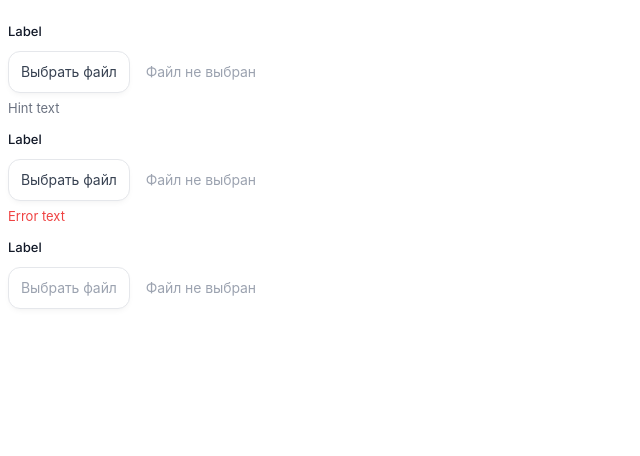
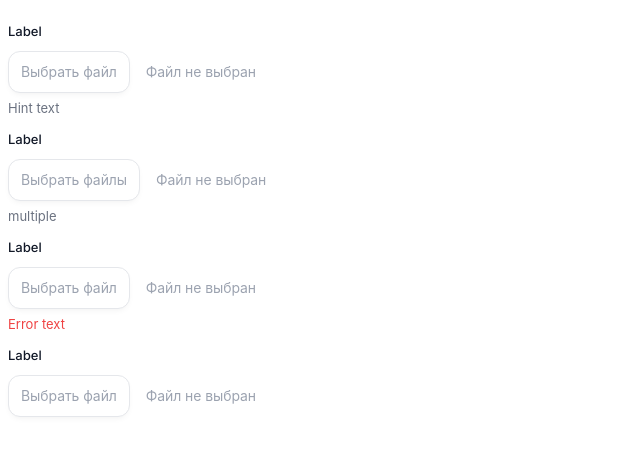
Before and after one commit to povar0305/file-input, a Vue app: page / in a window 1280 px wide. Shown: the top 456 px of the page, without its empty margins (0-640 px from the left). Built offline with nearby package versions, Linux system fonts and the light colour scheme.

Commit message:
Компонент file inputs, добавила эмуляцию загрузки файла, плюс эммиты, multiple

```diff
--- a/src/App.vue
+++ b/src/App.vue
@@ -1,7 +1,24 @@
 <template>
   <div class="wrapper-inputs">
-    <file-input hint="Hint text" label="Label" />
-    <file-input error="Error text" label="Label" />
+    <file-input
+      hint="Hint text"
+      label="Label"
+      @select-file="console.log('select', $event)"
+      @error-send="console.log('error-send', $event)"
+    />
+    <file-input
+      hint="multiple"
+      label="Label"
+      multiple
+      @select-file="console.log('select', $event)"
+      @error-send="console.log('error-send', $event)"
+    />
+    <file-input
+      error="Error text"
+      label="Label"
+      @select-file="console.log('select', $event)"
+      @error-send="console.log('error-send', $event)"
+    />
     <file-input disabled label="Label" />
   </div>
 </template>
--- a/src/components/file-input.vue
+++ b/src/components/file-input.vue
@@ -8,25 +8,72 @@ withDefaults(
     label?: string;
     hint?: string;
     error?: string;
+    multiple?: boolean;
   }>(),
   {
     disabled: false,
+    multiple: false,
   }
 );
 
 const emit = defineEmits<{
-  (e: "select-file", file: never): void;
+  (e: "select-file", uploadFile: any): void;
+  (e: "succes-send", data: any): void;
+  (e: "error-send", error: any): void;
+  (e: "cancellation"): void;
+  (e: "delete"): void;
 }>();
 
 const inputRef = ref<HTMLInputElement>();
 const file = reactive({
-  status: false,
   name: "",
 });
+const showLoader = ref(false);
 
-function loadFile(event) {
-  emit("select-file", event.target.files[0]);
-  file.name = event.target.files[0].name;
+async function uploadFile(event: Event) {
+  const formData = new FormData();
+  file.name = "";
+  let i = 0;
+  let namesFile = [];
+  while (i < event.target.files.length) {
+    // выводит 0, затем 1, затем 2
+    console.log(event.target.files[i]);
+    formData.append("file", event.target.files[i]);
+    emit("select-file", event.target.files[i]);
+    namesFile.push(event.target.files[i].name);
+    i++;
+  }
+  file.name = namesFile.join(", ");
+
+  //
+  // headers: {
+  //   'Content-Type': 'text/plain'
+  // },
+
+  try {
+    showLoader.value = true;
+    const response = await fetch("/upload", { method: "POST", body: formData });
+    const data = await response.json();
+    emit("succes-send", data);
+    showLoader.value = false;
+  } catch (err) {
+    showLoader.value = false;
+    emit("error-send", err);
+  }
+}
+
+function selectFile() {
+  console.log(file.name.length);
+  if (file.name.length == 0) {
+    inputRef.value.click();
+  } else {
+    if (showLoader.value) {
+      emit("cancellation");
+    } else {
+      file.name = "";
+      emit("delete");
+    }
+  }
 }
 </script>
 
@@ -37,21 +84,54 @@ function loadFile(event) {
     </span>
     <div class="select-file">
       <label>
-        <v-button :disabled="disabled" @click="inputRef.click()">
-          <slot>Выбрать файл</slot>
+        <v-button :disabled="disabled" @click="selectFile">
+          <slot>
+            <span v-show="file.name == 0">
+              Выбрать файл<template v-if="multiple">ы</template>
+            </span>
+            <span v-show="!showLoader && file.name.length > 0">Удалить</span>
+            <span v-show="showLoader">Отменить</span>
+          </slot>
         </v-button>
-        <input ref="inputRef" type="file" @change="loadFile" />
+        <input
+          ref="inputRef"
+          :multiple="multiple"
+          type="file"
+          @change="uploadFile"
+        />
       </label>
       <span v-show="file.name.length == 0" class="select">Файл не выбран</span>
-      <span class="name">{{ file.name }}</span>
+      <span class="name">
+        <img
+          v-show="showLoader"
+          alt="Иконка лоадера"
+          class="loader"
+          src="@/assets/icons/icon-loader.svg"
+        />
+        {{ file.name }}</span
+      >
     </div>
-
     <span v-show="hint" class="hint">{{ hint }}</span>
     <span v-show="error" class="error">{{ error }}</span>
   </div>
 </template>
 
 <style scoped>
+@keyframes rotate {
+  from {
+    transform: rotate(0deg);
+  }
+
+  to {
+    transform: rotate(360deg);
+  }
+}
+
+.loader {
+  animation: 0.5s linear infinite rotate;
+  transition: 0.3s;
+}
+
 input {
   position: absolute;
   left: -9999px;
```
Also changed, not shown: src/assets/icons/icon-loader.svg (added).
